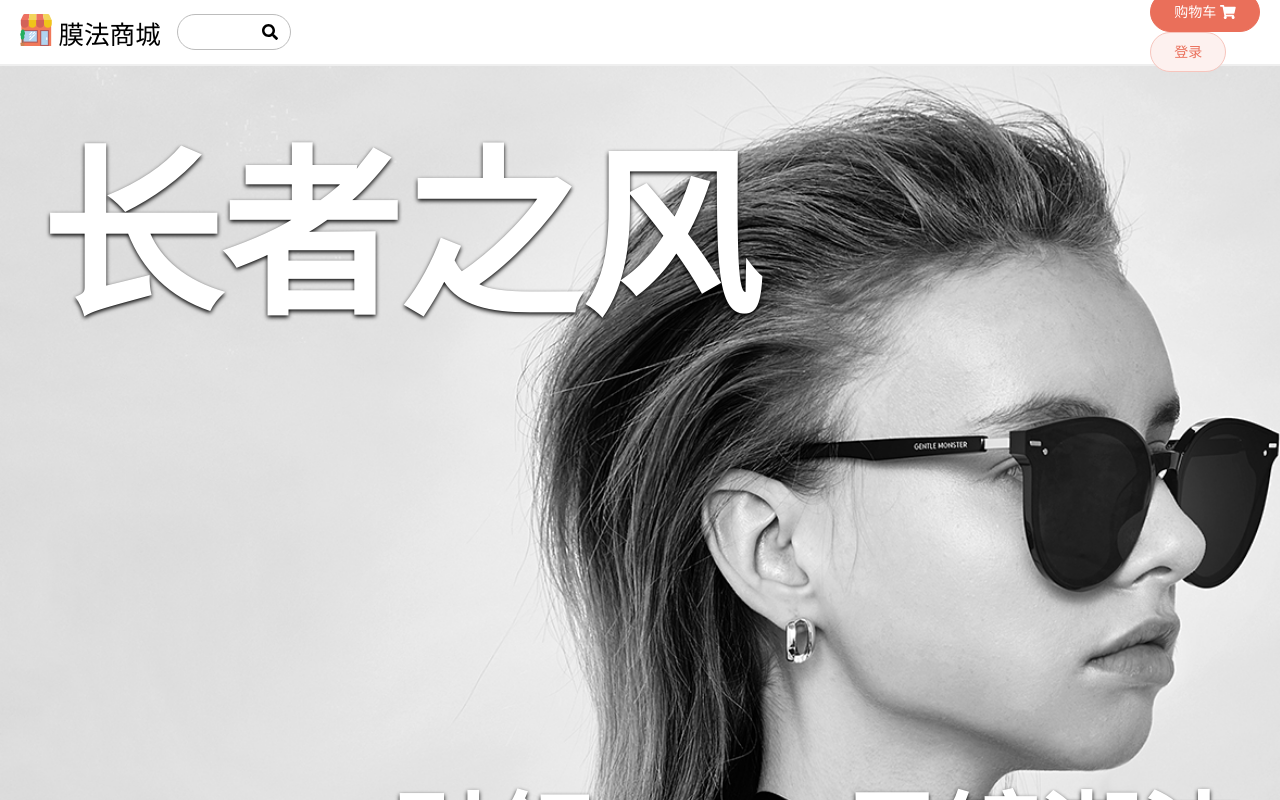
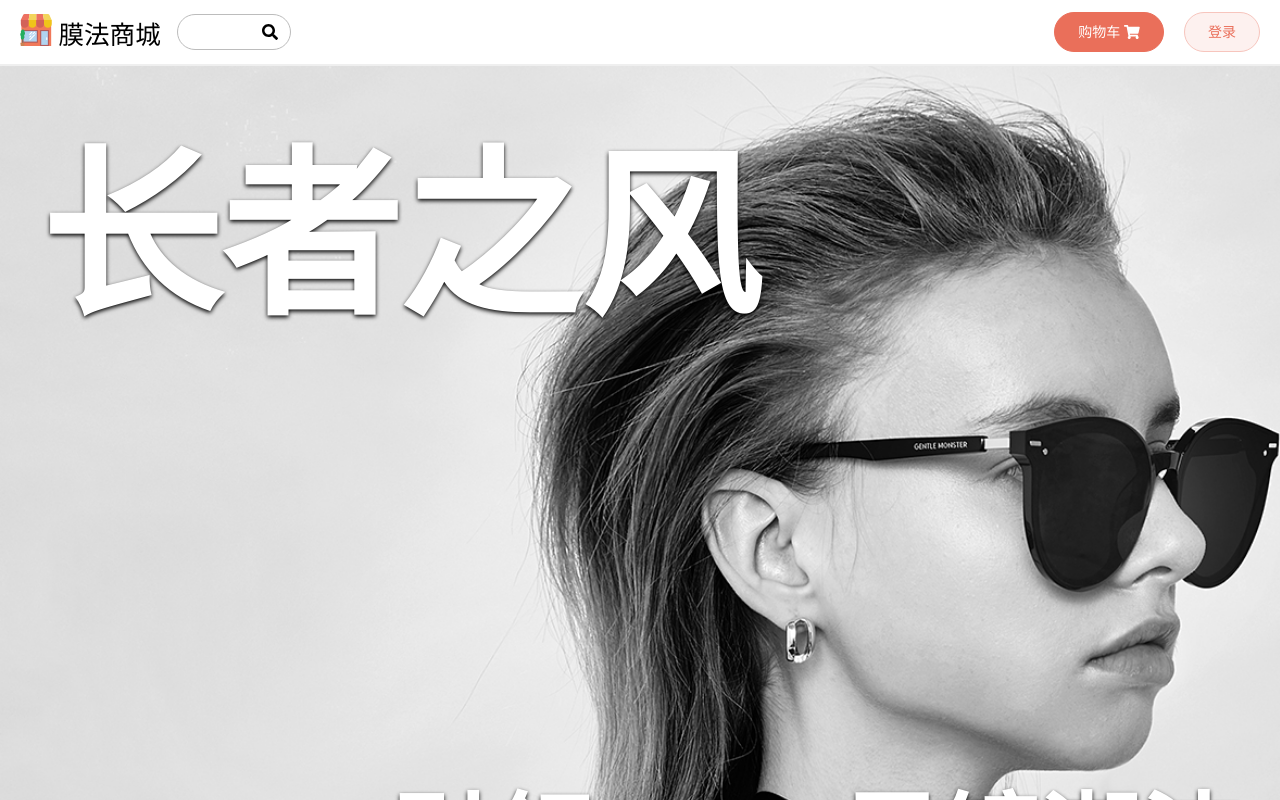
Before and after one commit to Dashsoap/tedu-shopping-vue, a Vue app: page /#/ in a window 1280 px wide. Shown: the top 800 px of the page. Built offline with nearby package versions, Linux system fonts and the light colour scheme; no server answers; what vue-progressbar would draw is missing.

Commit message:
添加页面细节

```diff
--- a/public/index.html
+++ b/public/index.html
@@ -5,11 +5,11 @@
     <meta http-equiv="X-UA-Compatible" content="IE=edge">
     <meta name="viewport" content="width=device-width,initial-scale=1.0">
     <link rel="icon" href="<%= BASE_URL %>favicon.ico">
-    <title>tedu-shopping-vue</title>
+    <title>膜法商城</title>
   </head>
   <body>
     <noscript>
-      <strong>We're sorry but tedu-shopping-vue doesn't work properly without JavaScript enabled. Please enable it to continue.</strong>
+      <strong>您必须开启JavaScript才可以正常浏览</strong>
     </noscript>
     <div id="app"></div>
     <!-- built files will be auto injected -->
--- a/src/App.vue
+++ b/src/App.vue
@@ -15,6 +15,7 @@ export default {
     },
     beforeCreate() {
         this.$store.dispatch("login");
+        document.title = '膜法商城'
         this.$router.beforeEach((to, from, next) => {
             //  does the page we want to go to have a meta.progress object
             //  start the progress bar
--- a/src/components/Header/Header.vue
+++ b/src/components/Header/Header.vue
@@ -9,12 +9,13 @@
             <input>
             <fa-icon icon="search"></fa-icon>
         </div>
-        <div id="button-group">
+        <div class="button-group">
             <cart></cart>
             <el-button
                 v-if="!$store.state.me"
                 @click="$router.push({name:'login'})"
                 type="primary"
+                class="ml-2"
                 plain
                 round
             >登录</el-button>
@@ -35,9 +36,7 @@ export default {
     data() {
         return {};
     },
-    methods: {
-
-    },
+    methods: {},
     computed: {
         isVisible() {
             const nameList = ["login", "register", "404"];
@@ -100,7 +99,8 @@ nav {
 #search > input:focus + svg {
     color: #ea6f5a;
 }
-#button-group {
+.button-group {
+    display: flex;
     margin-left: auto;
 }
 </style>
--- a/src/pages/Address/Address.vue
+++ b/src/pages/Address/Address.vue
@@ -59,7 +59,9 @@ export default {
     components: {
         myForm
     },
-
+    beforeCreate(){
+        document.title = '收货地址管理 | 膜法商城'
+    },
     data() {
         return {
             loading: 0,
--- a/src/pages/Login/Login.vue
+++ b/src/pages/Login/Login.vue
@@ -87,6 +87,9 @@ export default {
                 }
             });
         }
+    },
+    beforeCreate(){
+        document.title = '登录 | 膜法商城'
     }
 };
 </script>
--- a/src/router.js
+++ b/src/router.js
@@ -18,7 +18,7 @@ const router = new VueRouter({
 		},
 		{
 			path: '/register',
-			name: 'register',
+            name: 'register',
 			component: () => import('./pages/Register/Register.vue'),
 		},
 		{
```
Also changed, not shown: 1 other file (tests, documents, lock files or other folders).
